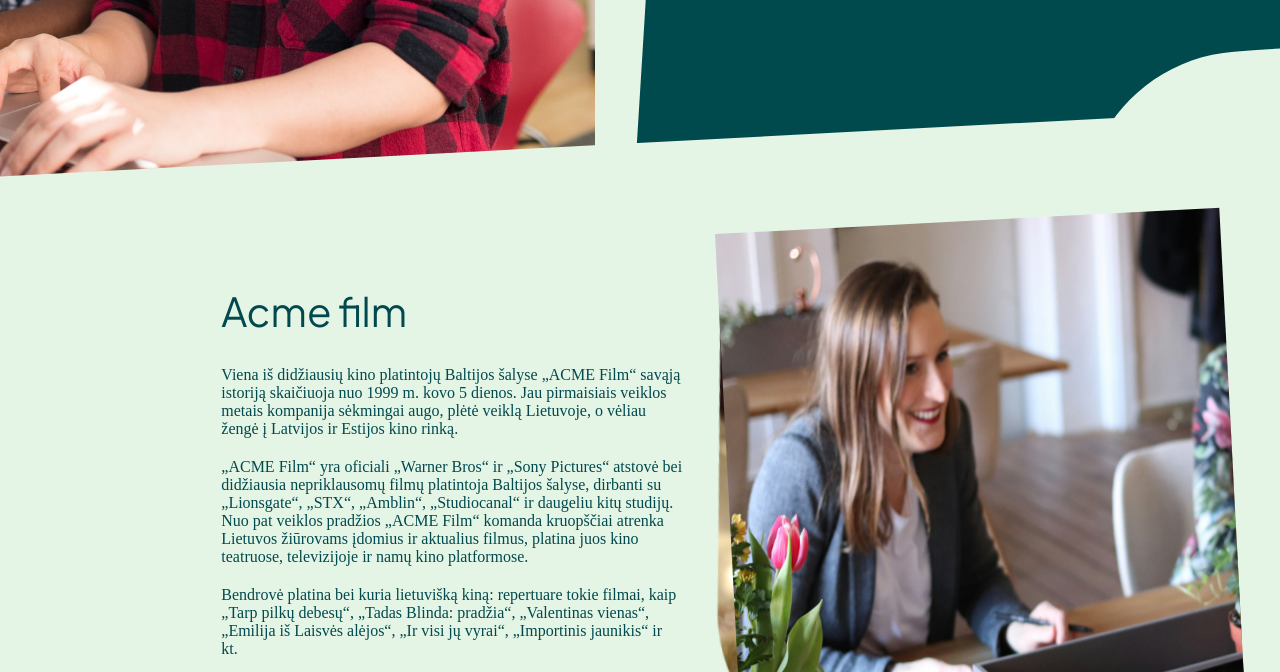
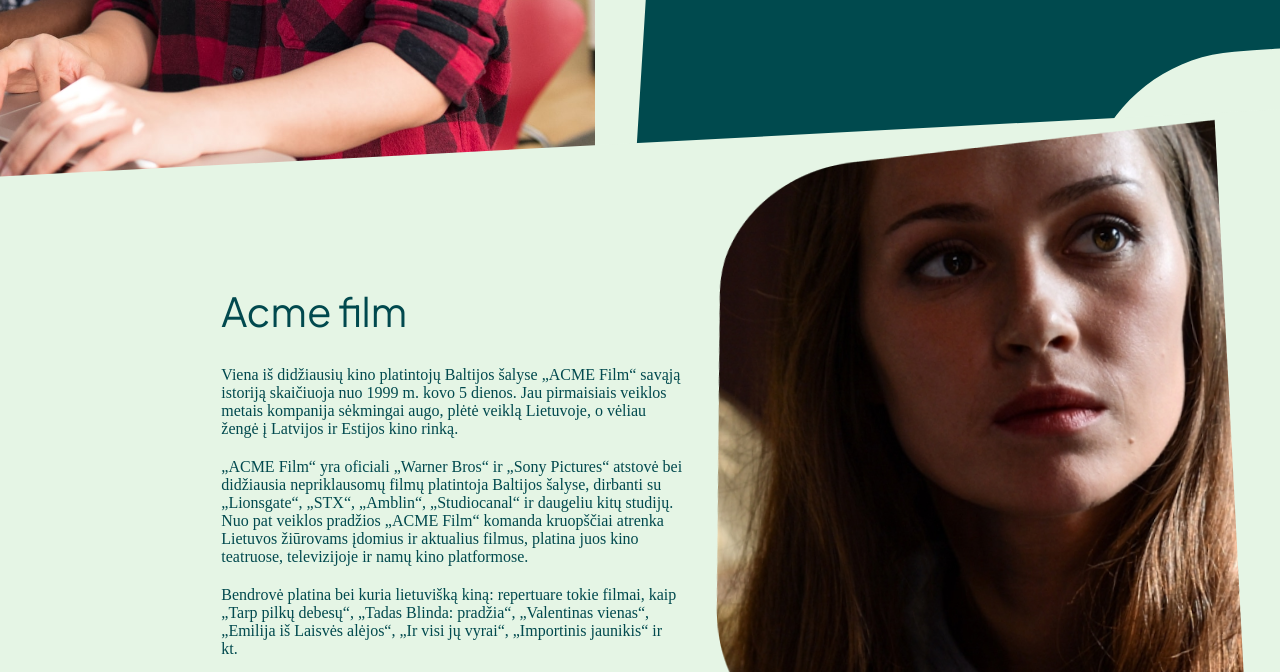
Before and after one commit to dkoncius/acme-group, a website built with Vite: page src/pages/pagrindines-veiklos.html in a window 1280 px wide. Shown: the part 1130-1802 px from the top of the page. Built offline with nearby package versions, Linux system fonts and the light colour scheme; a web font is replaced by a local one.

```diff
--- a/src/pages/pagrindines-veiklos.html
+++ b/src/pages/pagrindines-veiklos.html
@@ -88,7 +88,7 @@
 
         <section class="section-2">
             <div class="shape-3">
-                <img src="/images/activities-2.jpg" alt="">
+                <!-- <img src="/images/activities-2.jpg" alt=""> -->
             </div>
 
 
--- a/src/styles/landing.scss
+++ b/src/styles/landing.scss
@@ -13,6 +13,7 @@
 }
 
 header {
+    mix-blend-mode: multiply;
     .logo {
         transform: translateY(0%);
         clip-path: inset(0 0 0% 0);
--- a/src/styles/pagrindines-veiklos.scss
+++ b/src/styles/pagrindines-veiklos.scss
@@ -132,7 +132,7 @@
         right: 200px;
         width: 523px;
         height: 635px;
-        background: url('/pagrindines-veiklos/output-2.png') no-repeat;
+        background: url('/pagrindines-veiklos/foto-1.png') no-repeat;
         background-size: cover;
         overflow: hidden;
     }
```
Also changed, not shown: public/pagrindines-veiklos/foto-1.png (added), public/pagrindines-veiklos/output-2.png (deleted), public/pagrindines-veiklos/output.png (deleted), public/veiklos-kryptys/foto-1.png (added).
